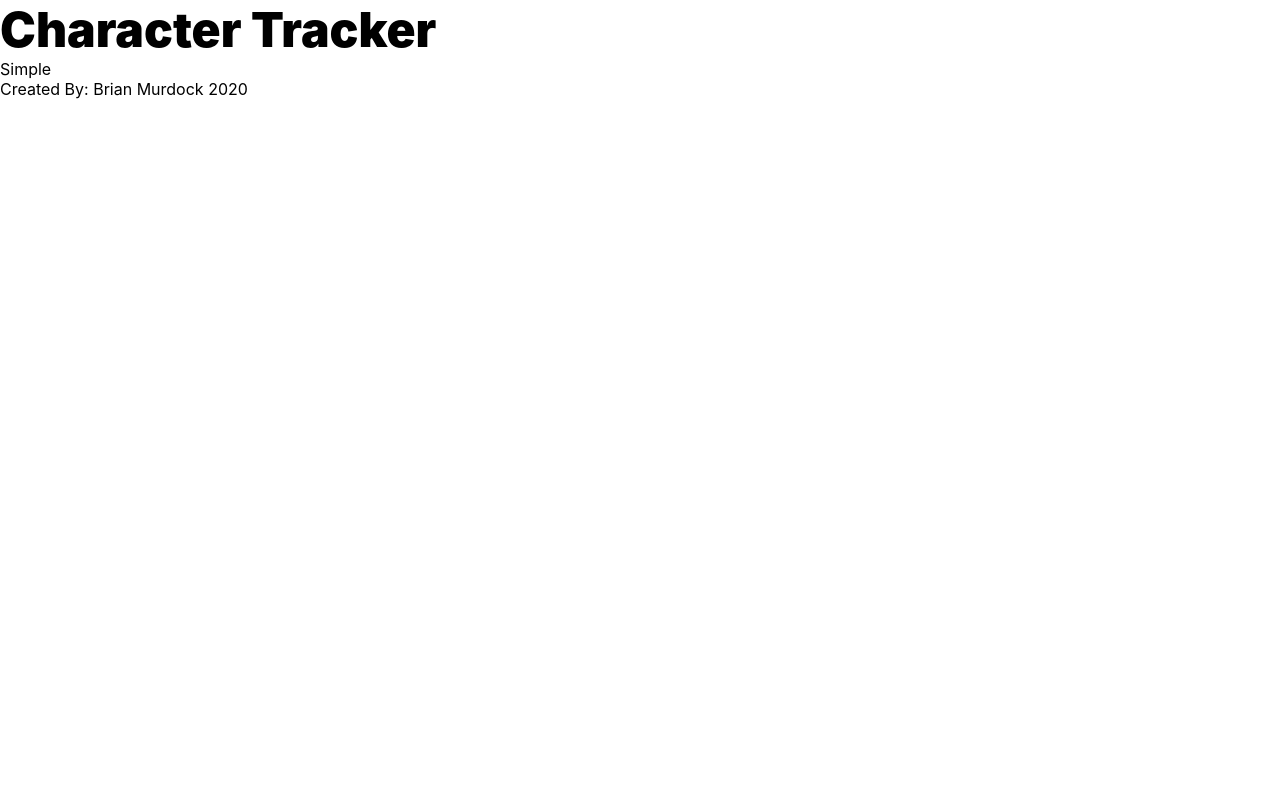
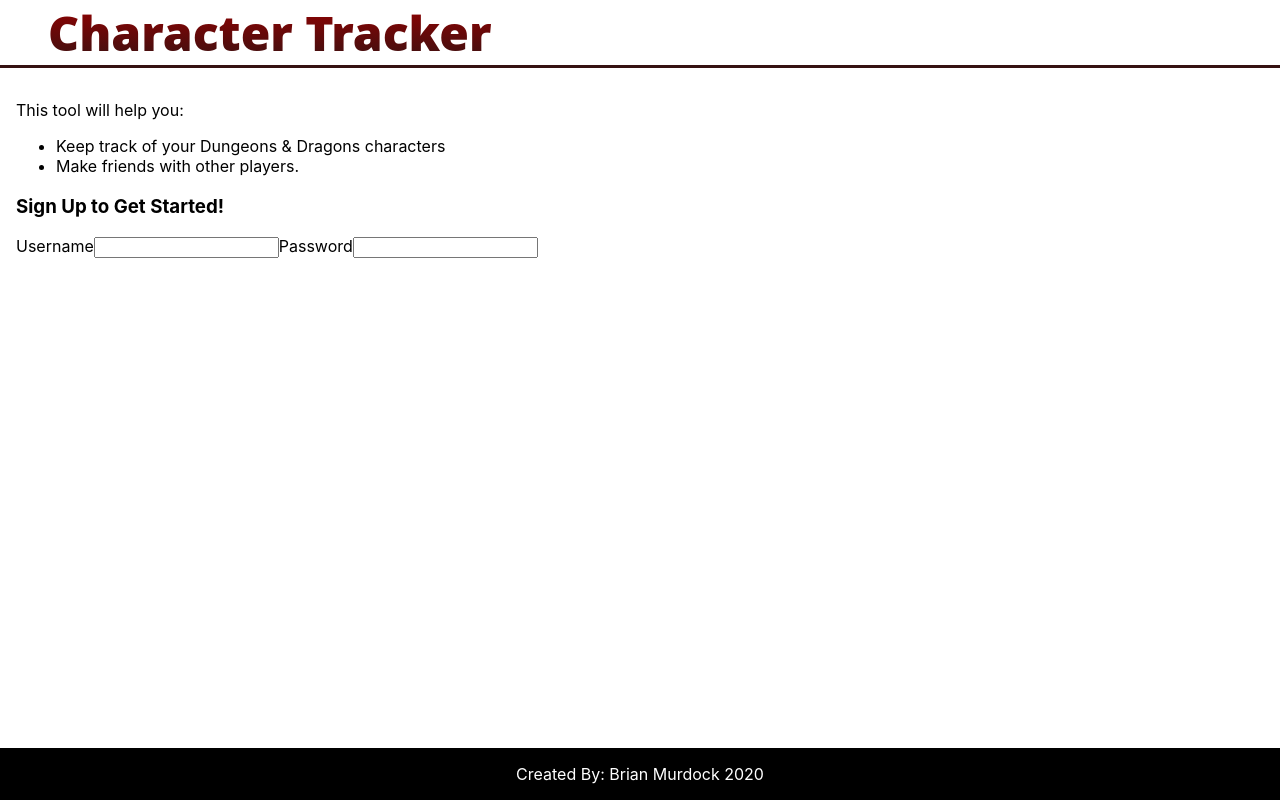
Before and after one commit to bmurdock/character-tracker-react-ui, a React (Create React App) app: page / in a window 1280 px wide. Built offline with nearby package versions, Linux system fonts and the light colour scheme.

Commit message:
Page wrapper and friends

```diff
--- a/src/App.js
+++ b/src/App.js
@@ -1,18 +1,11 @@
 import React, {Component} from 'react';
 import logo from './logo.svg';
 import './App.scss';
-import Santa, {Simple as S} from './components/Header';
-import Footer from './components/Footer';
+import Login from './pages/Login';
 
 function App() {
   return (
-    <section className="page-wrapper">
-      <Santa />
-      <main className="content">
-        <S />
-      </main>
-      <Footer />
-    </section>
+    <Login />
   );
 }
 
--- a/src/App.scss
+++ b/src/App.scss
@@ -1,7 +1,34 @@
 $myRed: #990000;
-$black: #000;
+$darkerRed: rgb(53, 18, 18);
 
 .logo {
   font-weight: 900;
   font-size: 3em;
+  font-family: "Open Sans", sans-serif;
+  background: linear-gradient($myRed, $darkerRed);
+  background-clip: text;
+  color: transparent;
+  margin-left: 1em;
 }
+
+.page-wrapper {
+  display: flex;
+  flex-flow: column;
+  height: 100vh;
+}
+.main-header {
+  display: flex;
+  flex-flow: row;
+  border-bottom: 3px solid $darkerRed;
+}
+
+.content {
+  flex: 1;
+  padding: 1em;
+}
+
+.main-footer {
+  background: #000;
+  text-align: center;
+  color: #fff;
+}
--- a/src/components/Footer.js
+++ b/src/components/Footer.js
@@ -9,7 +9,7 @@ export default class Footer extends RC {
     {
         return(
             <footer className="main-footer">
-                Created By: Brian Murdock 2020
+                <p>Created By: Brian Murdock 2020</p>
             </footer>
         )
     }
--- /dev/null
+++ b/src/components/Page.js
@@ -0,0 +1,22 @@
+import React, {Component as RC} from 'react';
+import Header from './Header';
+import Footer from './Footer';
+
+export default class Page extends RC {
+    constructor(props)
+    {
+        super(props);
+    }
+    render()
+    {
+        return(
+        <section className="page-wrapper">
+            <Header />
+            <main className="content">
+                {this.props.children}
+            </main>
+            <Footer />
+        </section>
+        )
+    }
+}
--- a/src/pages/Home.js
+++ b/src/pages/Home.js
@@ -1,4 +1,5 @@
 import React, {Component as RC} from 'react';
+import Page from '../components/Page';
 
 export default class Home extends RC {
     constructor(props)
@@ -8,9 +9,9 @@ export default class Home extends RC {
     render()
     {
         return(
-            <div>
+            <Page>
 
-            </div>
+            </Page>
         )
     }
 }
--- a/src/pages/Login.js
+++ b/src/pages/Login.js
@@ -1,4 +1,5 @@
 import React, {Component as RC} from 'react';
+import Page from '../components/Page';
 
 export default class Login extends RC {
     constructor(props)
@@ -8,9 +9,21 @@ export default class Login extends RC {
     render()
     {
         return(
-            <div>
-
-            </div>
+            <Page>
+                <p>This tool will help you:
+                    <ul>
+                        <li>Keep track of your Dungeons &amp; Dragons characters</li>
+                        <li>Make friends with other players.</li>
+                    </ul>
+                </p>
+                <h3>Sign Up to Get Started!</h3>
+                <form>
+                    <label>Username</label>
+                    <input type="text" name="username" />
+                    <label>Password</label>
+                    <input type="password" name="password" />
+                </form>
+            </Page>
         )
     }
 }
```
